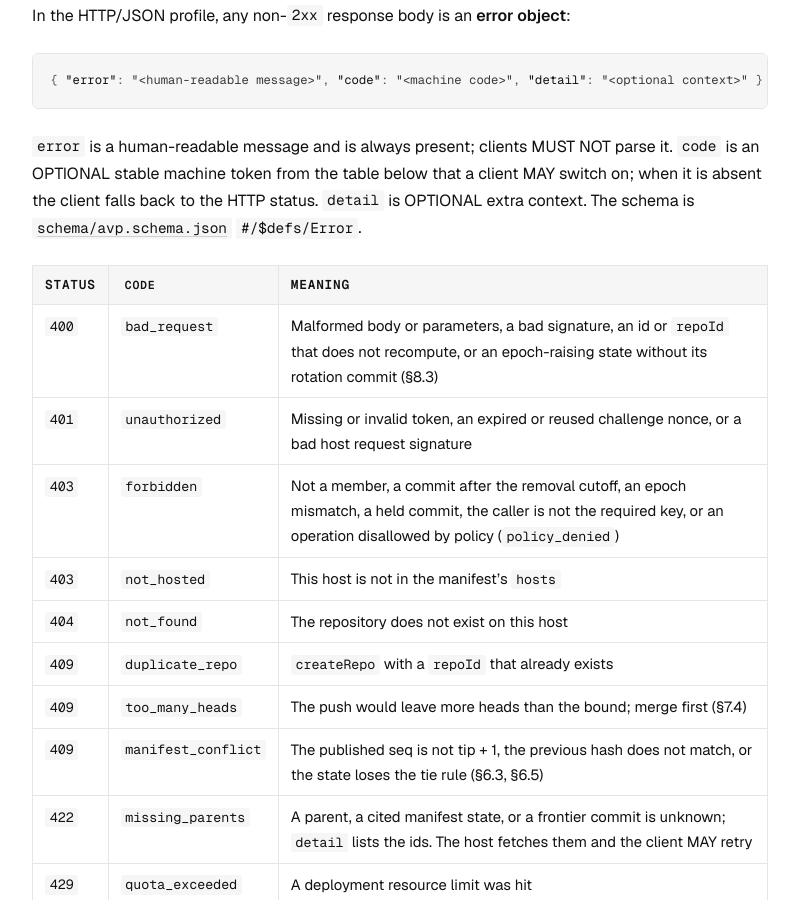
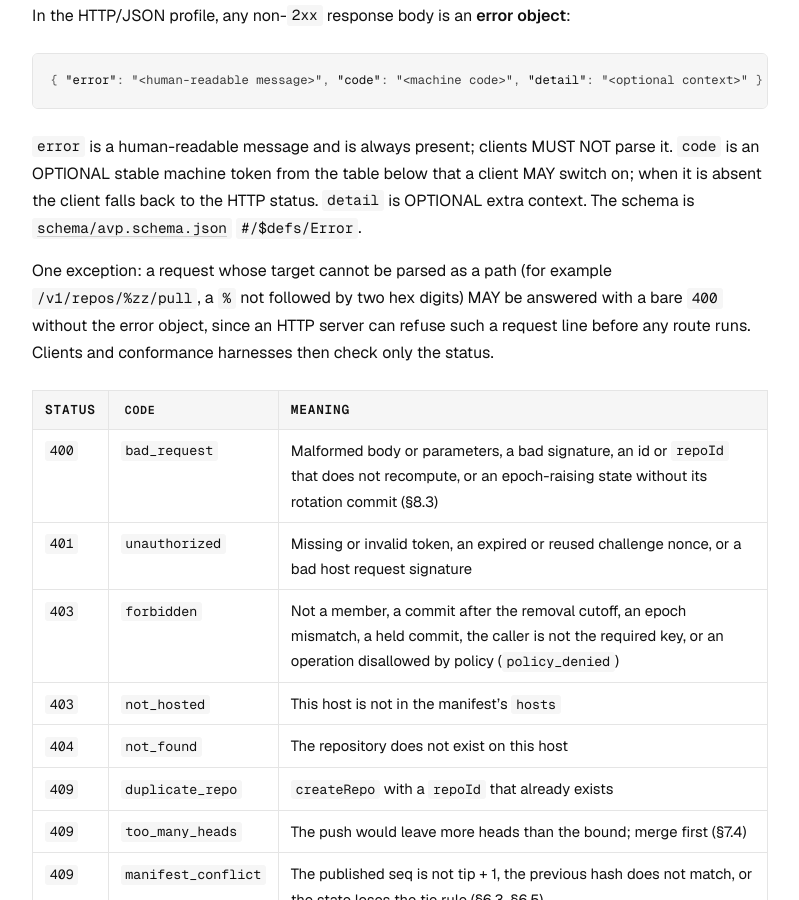
Before and after one commit to trqlmao/avp, a Jekyll site: the page built from SPEC.md, in a window 1280 px wide and 900 px high, scrolled down 28678 px. Shown: the whole window, without its empty margins (240-1039 px from the left). Built offline with Jekyll 4.4.1, drawn with Linux system fonts in a browser that asks for light colours; our own code applies the rules of GitHub Pages for plain Markdown files.

Commit message:
docs(spec): allow a bare 400 for a malformed request target
SPEC 10.4 now notes that a request whose target cannot be parsed as a
path (for example /v1/repos/%zz/pull) MAY get a bare 400 without the
error object, because an HTTP server can refuse such a request line
before any route runs (the JDK server does). Clients and conformance
harnesses then check only the status. The java host README and
SmokeTest already describe and test exactly this.

```diff
--- a/SPEC.md
+++ b/SPEC.md
@@ -998,6 +998,11 @@ stable machine token from the table below that a client MAY switch on; when it i
 back to the HTTP status. `detail` is OPTIONAL extra context. The schema is
 [`schema/avp.schema.json`](schema/avp.schema.json) `#/$defs/Error`.
 
+One exception: a request whose target cannot be parsed as a path (for example `/v1/repos/%zz/pull`, a `%`
+not followed by two hex digits) MAY be answered with a bare `400` without the error object, since an HTTP
+server can refuse such a request line before any route runs. Clients and conformance harnesses then check
+only the status.
+
 | Status | `code` | Meaning |
 |---|---|---|
 | `400` | `bad_request` | Malformed body or parameters, a bad signature, an id or `repoId` that does not recompute, or an epoch-raising state without its rotation commit (§8.3) |
```
